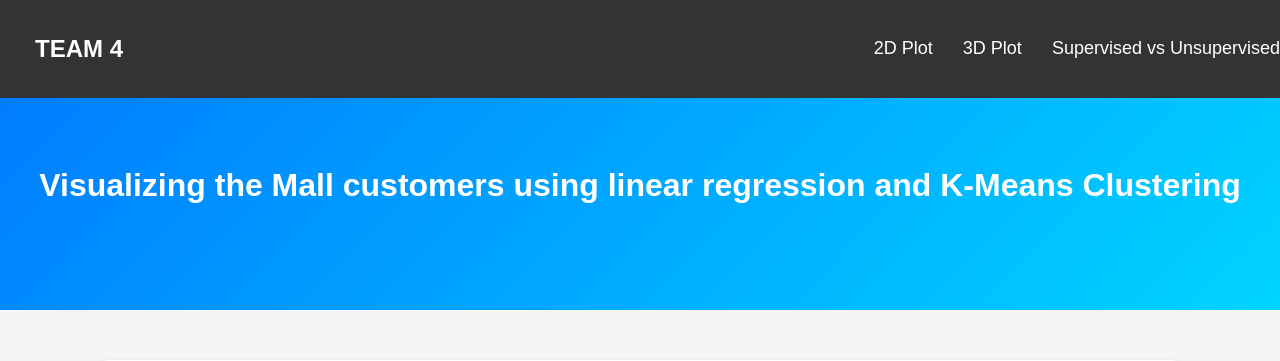
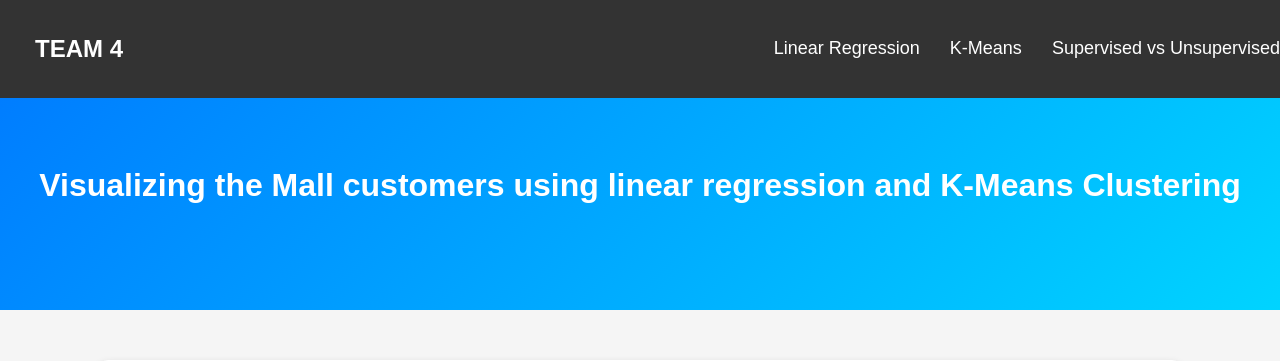
Before and after one commit to Namanau9/Team_4_Mall_Customer, a Flask app: page / in a window 1280 px wide. Shown: the top 361 px of the page. Run offline with Flask 3, Linux system fonts and the light colour scheme.

Commit message:
Update index.html

```diff
--- a/templates/index.html
+++ b/templates/index.html
@@ -136,8 +136,8 @@ footer {
     <nav>
         <h1>TEAM 4</h1>
         <ul>
-            <li><a href="#scatter2d">2D Plot</a></li>
-            <li><a href="#scatter3d">3D Plot</a></li>
+            <li><a href="#scatter2d">Linear Regression</a></li>
+            <li><a href="#scatter3d">K-Means</a></li>
             <li><a href="#learning">Supervised vs Unsupervised</a></li>
         </ul>
     </nav>
```
